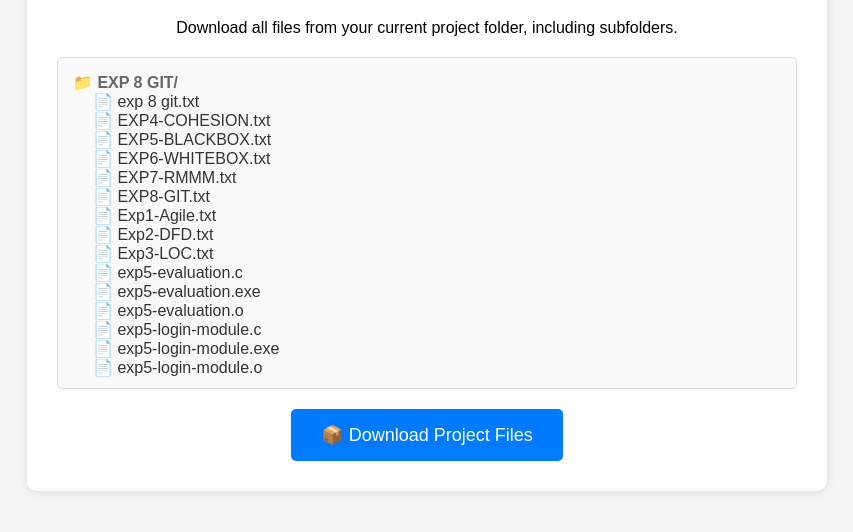
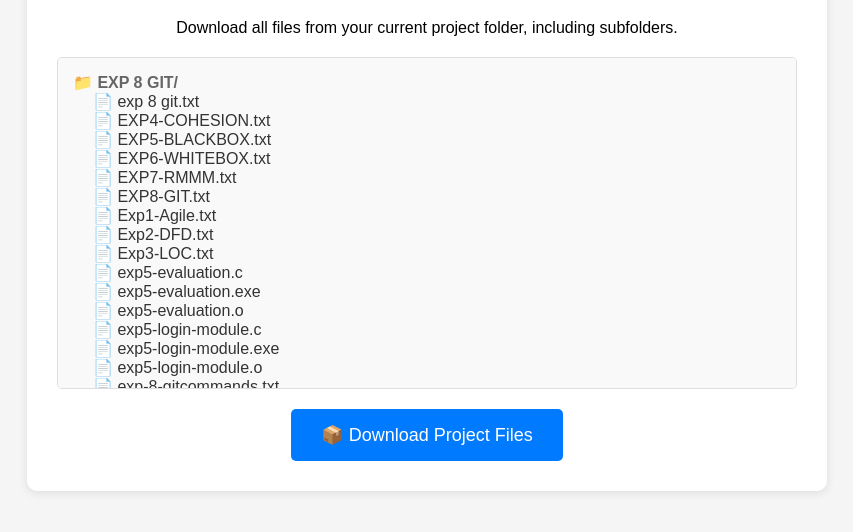
Before and after one commit to MoinuddinDhorajiwala/se, a plain HTML site: page download-project.html in a window 1280 px wide. Shown: the part 110-642 px from the top of the page, without its empty margins (213-1066 px from the left). Drawn offline with nearby package versions, Linux system fonts and the light colour scheme.

Commit message:
Add files via upload

```diff
--- a/download-project.html
+++ b/download-project.html
@@ -120,7 +120,8 @@
             "exp5-evaluation.o": "application/x-object",
             "exp5-login-module.c": "text/x-c",
             "exp5-login-module.exe": "application/x-msdownload",
-            "exp5-login-module.o": "application/x-object"
+            "exp5-login-module.o": "application/x-object",
+            "exp-8-gitcommands.txt": "text/plain"
         };
 
         // Display file structure
```
Also changed, not shown: exp-8-gitcommands.txt (added).
